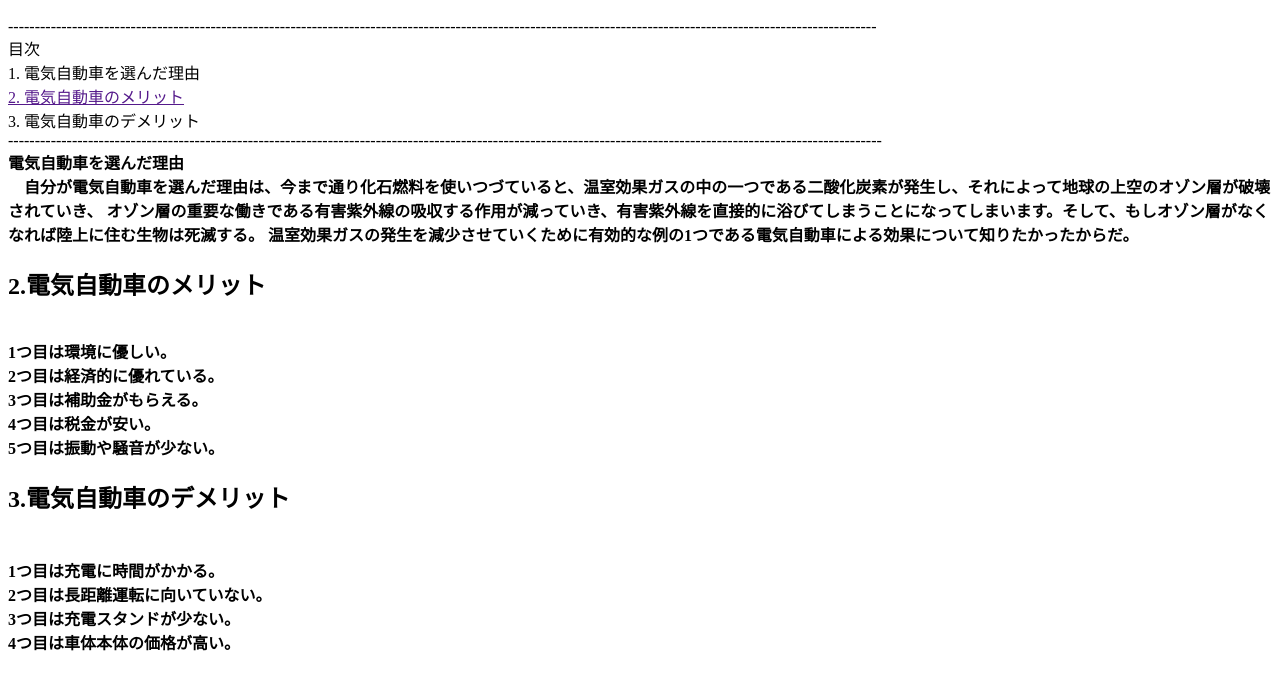
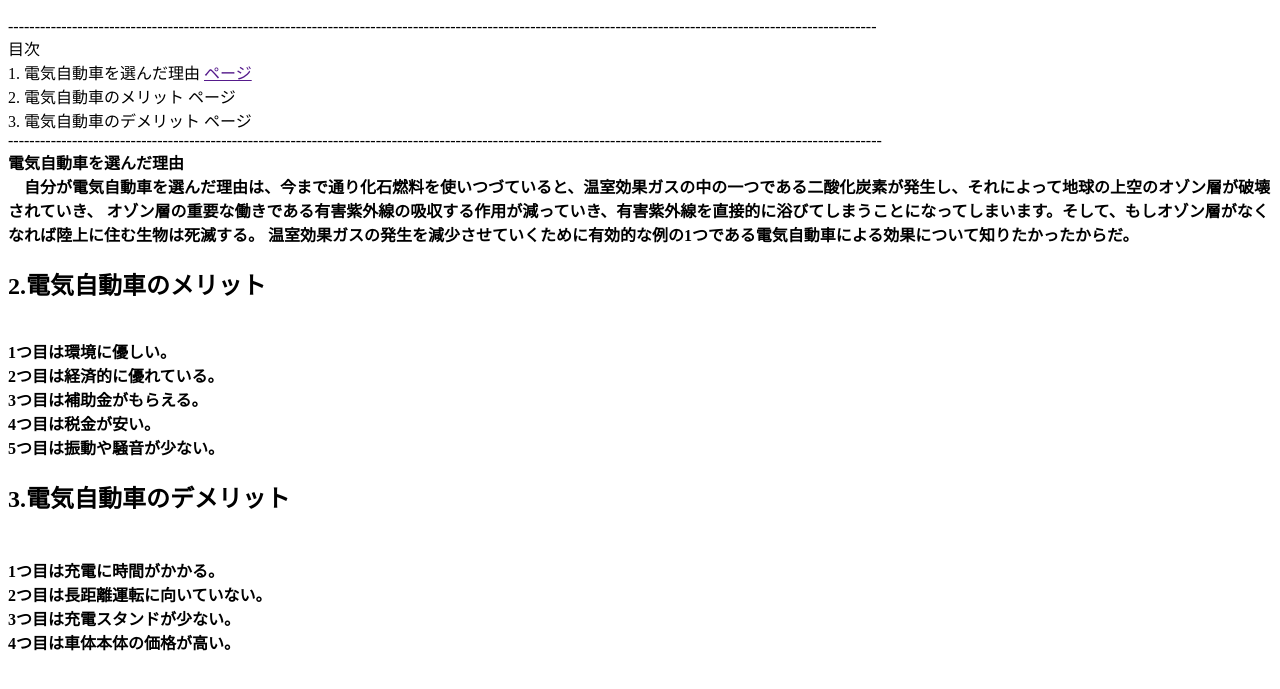
Before and after one commit to 1240038okada/1240038okada.github.io, a plain HTML site: page cl2020.html in a window 1280 px wide. Shown: the part 57-746 px from the top of the page. Drawn offline with Linux system fonts and the light colour scheme.

Commit message:
Update cl2020.html

```diff
--- a/cl2020.html
+++ b/cl2020.html
@@ -6,9 +6,9 @@
     <H1>電気自動車について</H1>
     -------------------------------------------------------------------------------------------------------------------------------------------------------------------<br>
     目次<br>
-    1.  電気自動車を選んだ理由 <a href    "https://1240038okada.github.io/cl2020.html"> <br>
-    2.  電気自動車のメリット   <a herf    "https://1240038okada.github.io/cl2020.html2"> <br>
-    3.  電気自動車のデメリット <a herf      "https://1240038okada.github.io/cl2020.html3"><br>
+    1.  電気自動車を選んだ理由 <a href    "https://1240038okada.github.io/cl2020.html">ページ</a> <br>
+    2.  電気自動車のメリット   <a herf    "https://1240038okada.github.io/cl2020.html2">ページ</a>  <br>
+    3.  電気自動車のデメリット <a herf      "https://1240038okada.github.io/cl2020.html3">ページ</a> <br>
     --------------------------------------------------------------------------------------------------------------------------------------------------------------------<br>
 
     <b>電気自動車を選んだ理由</b2>
```
